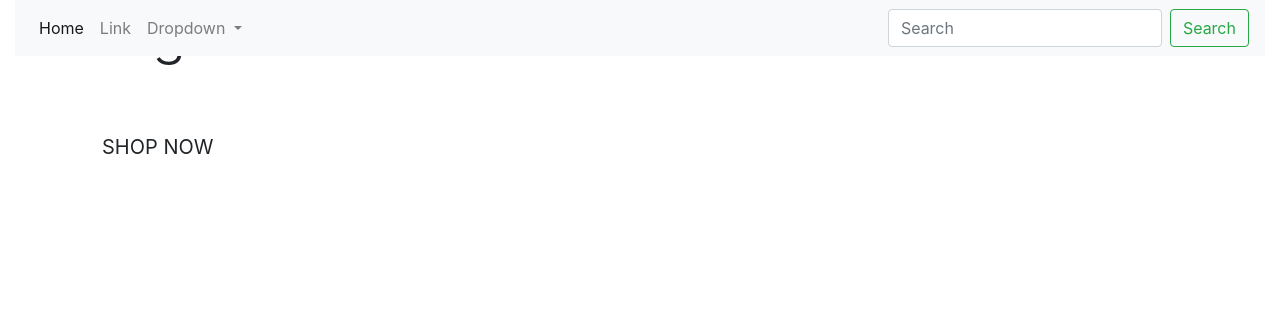
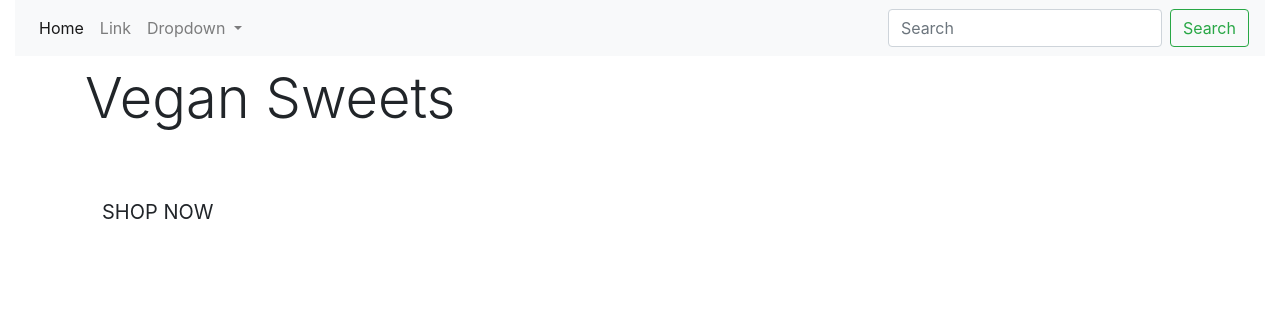
Before and after one commit to aliciarawlings/sweet_moments_milestone, a Django app: page / in a window 1280 px wide. Shown: the top 316 px of the page. Run offline with Django 3.2, Linux system fonts and the light colour scheme; some libraries are stand-ins or nearby versions.

Commit message:
added static/css folder and nav bar created

```diff
--- /dev/null
+++ b/static/css/base.css
@@ -0,0 +1,4 @@
+body {
+    padding-top: 65px;
+
+}
--- a/templates/base.html
+++ b/templates/base.html
@@ -14,6 +14,7 @@
 
 
     {% block corecss %}
+     <link rel="stylesheet" href="{% static 'css/base.css'%}">
     <link rel="stylesheet" href="https://stackpath.bootstrapcdn.com/bootstrap/4.5.2/css/bootstrap.min.css" integrity="sha384-JcKb8q3iqJ61gNV9KGb8thSsNjpSL0n8PARn9HuZOnIxN0hoP+VmmDGMN5t9UJ0Z" crossorigin="anonymous">
     {% endblock %}
 
```
